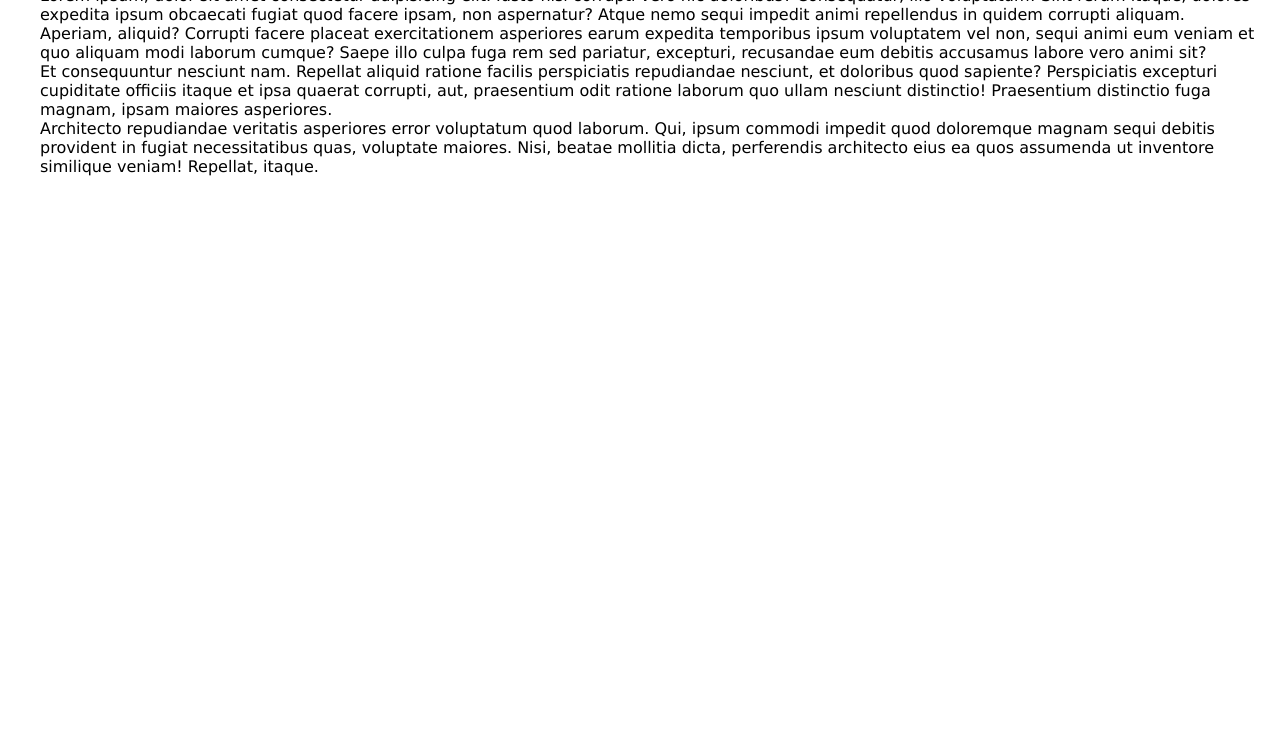
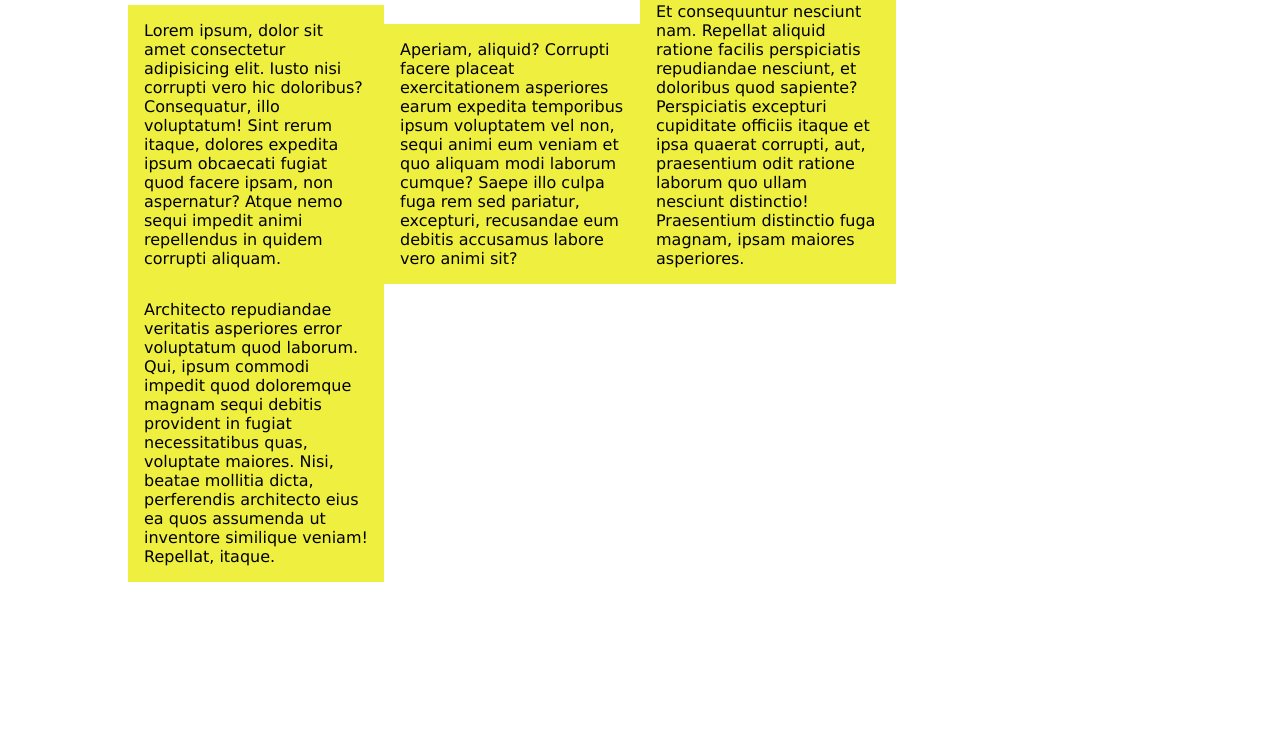
Before and after one commit to celsopixain/ceep, a plain HTML site: page index.html in a window 1280 px wide. Shown: the part 54-800 px from the top of the page. Drawn offline with Linux system fonts and the light colour scheme.

Commit message:
aula 7 - Começando HTML_CSS dos Cartões

```diff
--- /dev/null
+++ b/css/block/card.css
@@ -0,0 +1,7 @@
+.card {
+   background-color: #efEF40;
+   display: inline-block;
+   box-sizing: border-box;
+   padding: 16px;
+   width: 25%;
+}
--- a/css/reset.css
+++ b/css/reset.css
@@ -4,6 +4,7 @@
 * {
     margin: 0;
     border: none;
+    padding: 0;
 }
 
 body {
--- a/index.html
+++ b/index.html
@@ -11,6 +11,7 @@
     <link rel="stylesheet" href="css/block/header.css">
     <link rel="stylesheet" href="css/reset.css">
     <link rel="stylesheet" href="css/base.css">
+    <link rel="stylesheet" href="css/block/card.css">
     <title>Ceep</title>
 </head>
 <body>
@@ -34,12 +35,12 @@
     <!--código criado comando section>ol>li*4>lorem
         com 40 letras section>ol>li*4>lorem40
     -->
-    <section>
+    <section class="container">
         <ol>
-            <li>Lorem ipsum, dolor sit amet consectetur adipisicing elit. Iusto nisi corrupti vero hic doloribus? Consequatur, illo voluptatum! Sint rerum itaque, dolores expedita ipsum obcaecati fugiat quod facere ipsam, non aspernatur? Atque nemo sequi impedit animi repellendus in quidem corrupti aliquam.</li>
-            <li>Aperiam, aliquid? Corrupti facere placeat exercitationem asperiores earum expedita temporibus ipsum voluptatem vel non, sequi animi eum veniam et quo aliquam modi laborum cumque? Saepe illo culpa fuga rem sed pariatur, excepturi, recusandae eum debitis accusamus labore vero animi sit?</li>
-            <li>Et consequuntur nesciunt nam. Repellat aliquid ratione facilis perspiciatis repudiandae nesciunt, et doloribus quod sapiente? Perspiciatis excepturi cupiditate officiis itaque et ipsa quaerat corrupti, aut, praesentium odit ratione laborum quo ullam nesciunt distinctio! Praesentium distinctio fuga magnam, ipsam maiores asperiores.</li>
-            <li>Architecto repudiandae veritatis asperiores error voluptatum quod laborum. Qui, ipsum commodi impedit quod doloremque magnam sequi debitis provident in fugiat necessitatibus quas, voluptate maiores. Nisi, beatae mollitia dicta, perferendis architecto eius ea quos assumenda ut inventore similique veniam! Repellat, itaque.</li>
+               <li class="card">Lorem ipsum, dolor sit amet consectetur adipisicing elit. Iusto nisi corrupti vero hic doloribus? Consequatur, illo voluptatum! Sint rerum itaque, dolores expedita ipsum obcaecati fugiat quod facere ipsam, non aspernatur? Atque nemo sequi impedit animi repellendus in quidem corrupti aliquam.</li><!--
+            --><li class="card">Aperiam, aliquid? Corrupti facere placeat exercitationem asperiores earum expedita temporibus ipsum voluptatem vel non, sequi animi eum veniam et quo aliquam modi laborum cumque? Saepe illo culpa fuga rem sed pariatur, excepturi, recusandae eum debitis accusamus labore vero animi sit?</li><!--
+            --><li class="card">Et consequuntur nesciunt nam. Repellat aliquid ratione facilis perspiciatis repudiandae nesciunt, et doloribus quod sapiente? Perspiciatis excepturi cupiditate officiis itaque et ipsa quaerat corrupti, aut, praesentium odit ratione laborum quo ullam nesciunt distinctio! Praesentium distinctio fuga magnam, ipsam maiores asperiores.</li> <!--
+            --><li class="card">Architecto repudiandae veritatis asperiores error voluptatum quod laborum. Qui, ipsum commodi impedit quod doloremque magnam sequi debitis provident in fugiat necessitatibus quas, voluptate maiores. Nisi, beatae mollitia dicta, perferendis architecto eius ea quos assumenda ut inventore similique veniam! Repellat, itaque.</li>
         </ol>
     </section>
 
```
